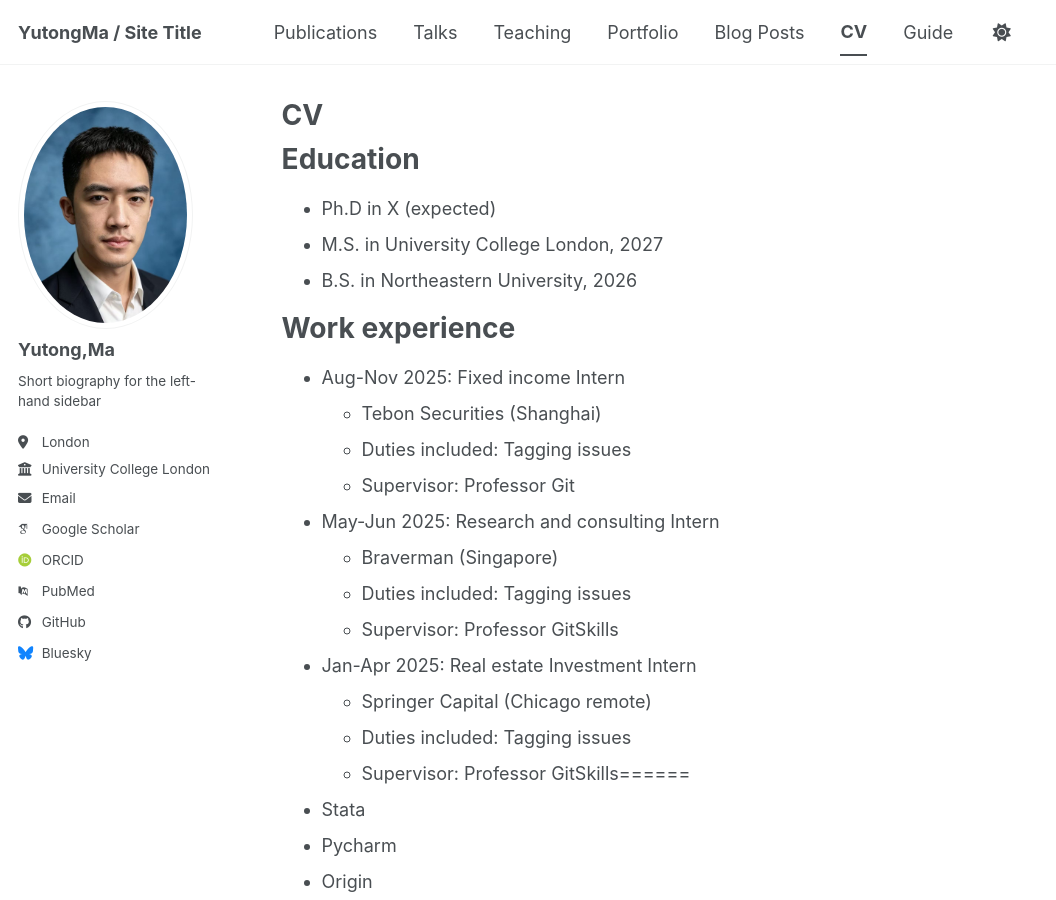
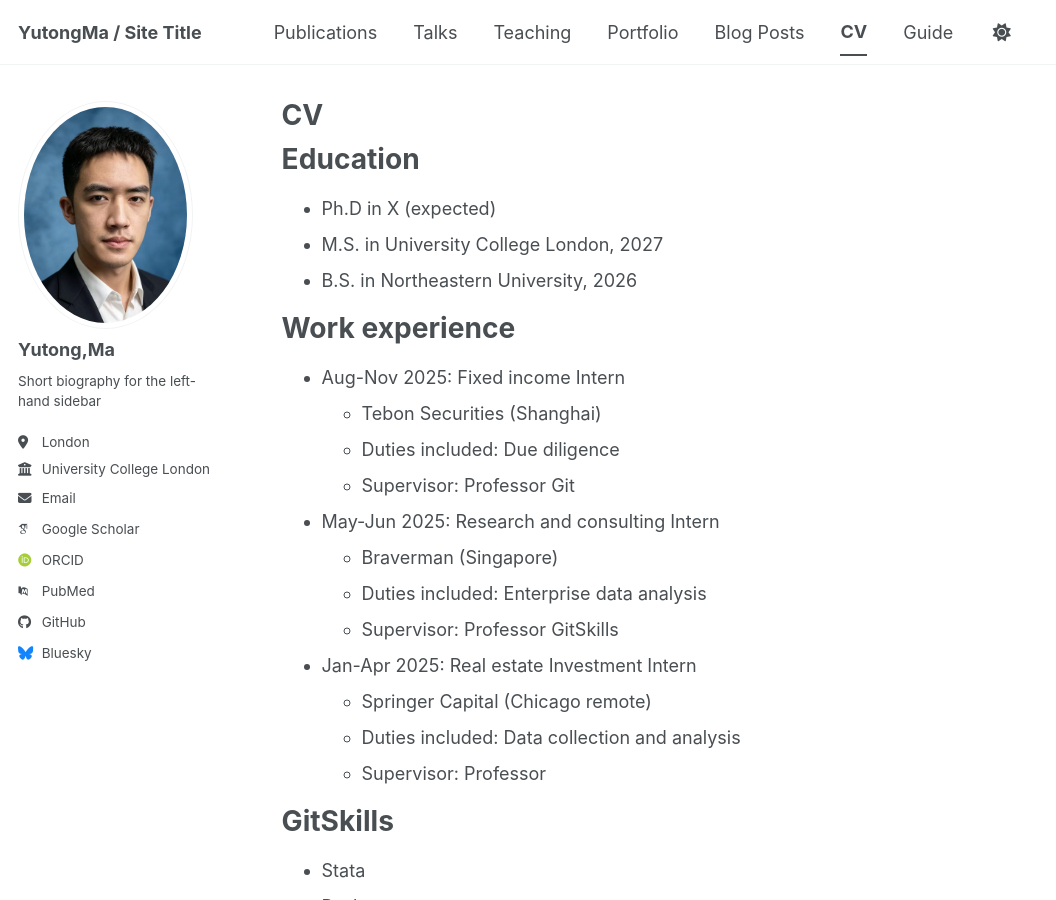
Before and after one commit to mayut0ng/mayut0ng.github.io, a Jekyll site: the page built from _pages/cv.md, in a window 1280 px wide and 900 px high. Shown: the whole window, without its empty margins (0-1056 px from the left). Built offline with Jekyll 4.4.1, drawn with Linux system fonts in a browser that asks for light colours; some web fonts are replaced; a script bundle is joined from its source files by our own code; library files that are not in the unit come from our copies.

Commit message:
Update cv.md

```diff
--- a/_pages/cv.md
+++ b/_pages/cv.md
@@ -19,16 +19,19 @@ Work experience
 ======
 * Aug-Nov 2025: Fixed income Intern
   * Tebon Securities (Shanghai)
-  * Duties included: Tagging issues
+  * Duties included: Due diligence
   * Supervisor: Professor Git
 * May-Jun 2025: Research and consulting Intern
   * Braverman (Singapore)
-  * Duties included: Tagging issues
+  * Duties included: Enterprise data analysis
   * Supervisor: Professor GitSkills
 * Jan-Apr 2025: Real estate Investment Intern
   * Springer Capital (Chicago remote)
-  * Duties included: Tagging issues
-  * Supervisor: Professor GitSkills======
+  * Duties included: Data collection and analysis
+  * Supervisor: Professor
+
+GitSkills
+======
 * Stata
 * Pycharm
 * Origin
```
